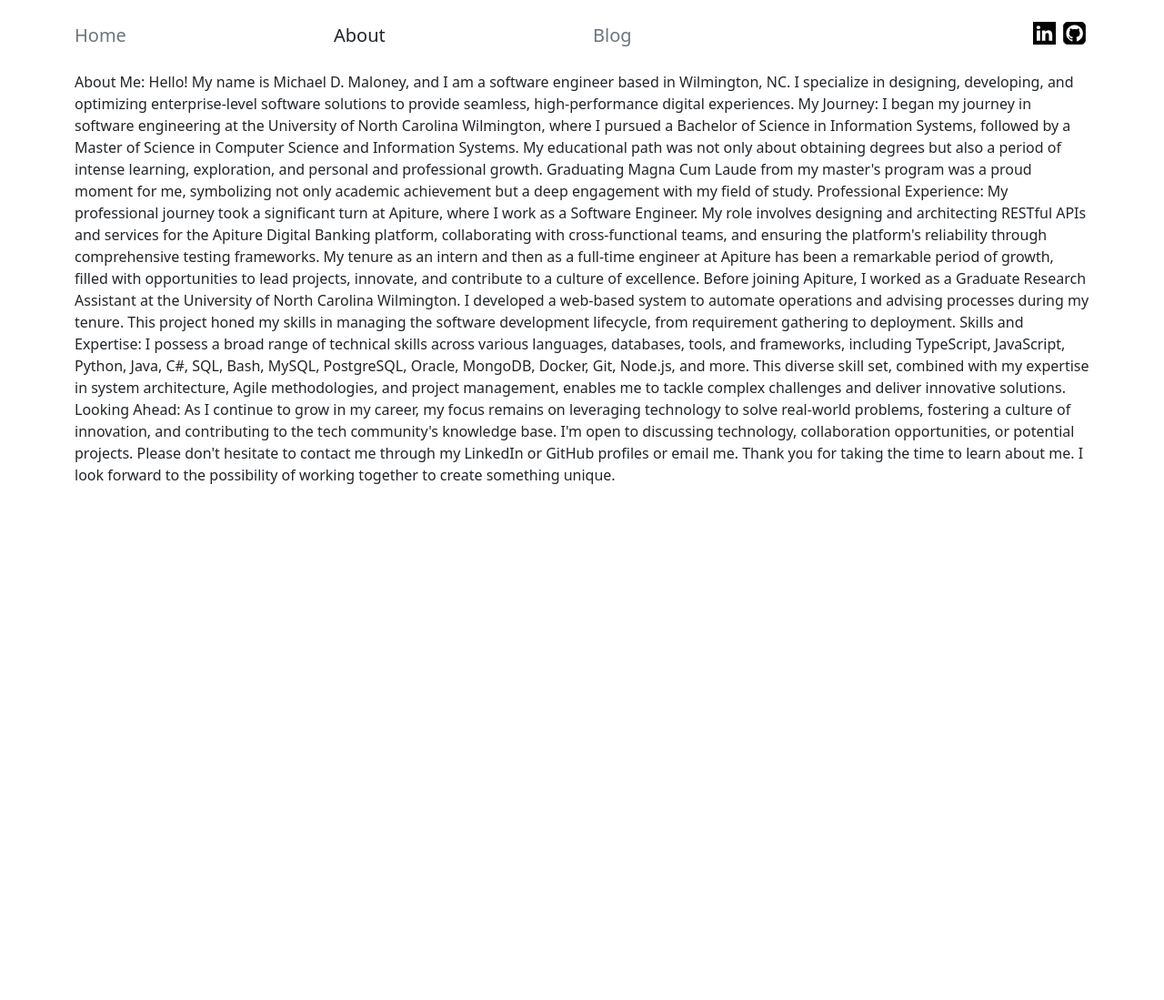
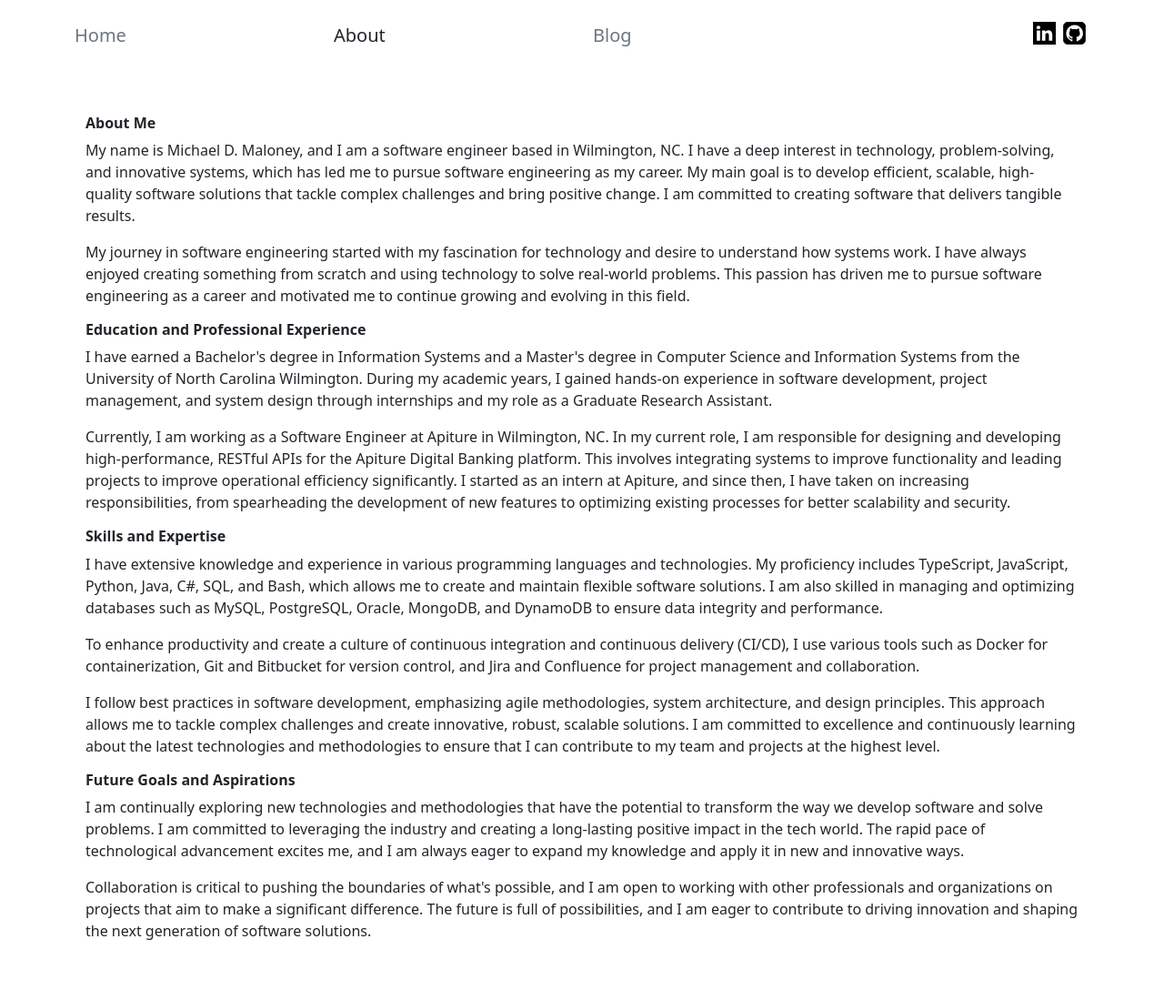
Before and after one commit to MDM1975/MDM1975.github.io, a Jekyll site: the page built from pages/about.html, in a window 1280 px wide. Shown: the whole page at 91% size. Built offline with Jekyll 4.4.1, drawn with Linux system fonts in a browser that asks for light colours; before the commit the page ends 900 px from its top, so only the background shows below that.

Commit message:
revised the about page and added a new article on conditional types in typescript.

```diff
--- a/pages/about.html
+++ b/pages/about.html
@@ -3,52 +3,85 @@ title: About
 layout: base
 ---
 
-<div>
-    About Me:
-    Hello! My name is Michael D. Maloney, and I am a software engineer based in Wilmington, NC. I specialize in
-    designing,
-    developing, and optimizing enterprise-level software solutions to provide seamless, high-performance digital
-    experiences.
+<div class="container my-5">
+    <section class="row">
+        <h5 class="fs-6">
+            <strong>About Me</strong>
+        </h5>
+        <p class="fw-light">
+            My name is Michael D. Maloney, and I am a software engineer based in Wilmington, NC. I have a deep interest
+            in technology, problem-solving, and innovative systems, which has led me to pursue software engineering as
+            my career. My main goal is to develop efficient, scalable, high-quality software solutions that tackle
+            complex challenges and bring positive change. I am committed to creating software that delivers tangible
+            results.
+        </p>
+        <p class="fw-light">
+            My journey in software engineering started with my fascination for technology and desire to understand how
+            systems work. I have always enjoyed creating something from scratch and using technology to solve real-world
+            problems. This passion has driven me to pursue software engineering as a career and motivated me to continue
+            growing and evolving in this field.
+        </p>
+    </section>
 
-    My Journey:
-    I began my journey in software engineering at the University of North Carolina Wilmington, where I pursued a
-    Bachelor of
-    Science in Information Systems, followed by a Master of Science in Computer Science and Information Systems. My
-    educational path was not only about obtaining degrees but also a period of intense learning, exploration, and
-    personal
-    and professional growth. Graduating Magna Cum Laude from my master's program was a proud moment for me, symbolizing
-    not
-    only academic achievement but a deep engagement with my field of study.
+    <section class="row">
+        <h5 class="fs-6">
+            <strong>Education and Professional Experience</strong>
+        </h5>
+        <p class="fw-light">
+            I have earned a Bachelor's degree in Information Systems and a Master's degree in Computer Science and
+            Information Systems from the University of North Carolina Wilmington. During my academic years, I gained
+            hands-on experience in software development, project management, and system design through internships and
+            my role as a Graduate Research Assistant.
+        </p>
+        <p class="fw-light">
+            Currently, I am working as a Software Engineer at Apiture in Wilmington, NC. In my current role, I am
+            responsible for designing and developing high-performance, RESTful APIs for the Apiture Digital Banking
+            platform. This involves integrating systems to improve functionality and leading projects to improve
+            operational efficiency significantly. I started as an intern at Apiture, and since then, I have taken on
+            increasing responsibilities, from spearheading the development of new features to optimizing existing
+            processes for better scalability and security.
+        </p>
+    </section>
 
-    Professional Experience:
-    My professional journey took a significant turn at Apiture, where I work as a Software Engineer. My role involves
-    designing and architecting RESTful APIs and services for the Apiture Digital Banking platform, collaborating with
-    cross-functional teams, and ensuring the platform's reliability through comprehensive testing frameworks. My tenure
-    as
-    an intern and then as a full-time engineer at Apiture has been a remarkable period of growth, filled with
-    opportunities
-    to lead projects, innovate, and contribute to a culture of excellence.
+    <section class="row">
+        <h5 class="fs-6">
+            <strong>Skills and Expertise</strong>
+        </h5>
+        <p class="fw-light">
+            I have extensive knowledge and experience in various programming languages and technologies. My
+            proficiency includes TypeScript, JavaScript, Python, Java, C#, SQL, and Bash, which allows me to create
+            and maintain flexible software solutions. I am also skilled in managing and optimizing databases such as
+            MySQL, PostgreSQL, Oracle, MongoDB, and DynamoDB to ensure data integrity and performance.
+        </p>
+        <p class="fw-light">
+            To enhance productivity and create a culture of continuous integration and continuous delivery (CI/CD),
+            I use various tools such as Docker for containerization, Git and Bitbucket for version control, and Jira
+            and Confluence for project management and collaboration.
+        </p>
+        <p class="fw-light">
+            I follow best practices in software development, emphasizing agile methodologies, system architecture,
+            and design principles. This approach allows me to tackle complex challenges and create innovative,
+            robust, scalable solutions. I am committed to excellence and continuously learning about the latest
+            technologies and methodologies to ensure that I can contribute to my team and projects at the highest
+            level.
+        </p>
+    </section>
 
-    Before joining Apiture, I worked as a Graduate Research Assistant at the University of North Carolina Wilmington. I
-    developed a web-based system to automate operations and advising processes during my tenure. This project honed my
-    skills in managing the software development lifecycle, from requirement gathering to deployment.
-
-    Skills and Expertise:
-    I possess a broad range of technical skills across various languages, databases, tools, and frameworks, including
-    TypeScript, JavaScript, Python, Java, C#, SQL, Bash, MySQL, PostgreSQL, Oracle, MongoDB, Docker, Git, Node.js, and
-    more.
-    This diverse skill set, combined with my expertise in system architecture, Agile methodologies, and project
-    management,
-    enables me to tackle complex challenges and deliver innovative solutions.
-
-    Looking Ahead:
-    As I continue to grow in my career, my focus remains on leveraging technology to solve real-world problems,
-    fostering a
-    culture of innovation, and contributing to the tech community's knowledge base. I'm open to discussing technology,
-    collaboration opportunities, or potential projects. Please don't hesitate to contact me through my LinkedIn or
-    GitHub
-    profiles or email me.
-
-    Thank you for taking the time to learn about me. I look forward to the possibility of working together to create
-    something unique.
+    <section class="row">
+        <h5 class="fs-6">
+            <strong>Future Goals and Aspirations</strong>
+        </h5>
+        <p class="fw-light">
+            I am continually exploring new technologies and methodologies that have the potential to transform the way
+            we develop software and solve problems. I am committed to leveraging the industry and creating a
+            long-lasting positive impact in the tech world. The rapid pace of technological advancement excites me, and
+            I am always eager to expand my knowledge and apply it in new and innovative ways.
+        </p>
+        <p class="fw-light">
+            Collaboration is critical to pushing the boundaries of what's possible, and I am open to working with
+            other professionals and organizations on projects that aim to make a significant difference. The future
+            is full of possibilities, and I am eager to contribute to driving innovation and shaping the next
+            generation of software solutions.
+        </p>
+    </section>
 </div>
```
Also changed, not shown: _posts/2024-02-01-typescript-conditional-types.md (+72 -2 lines).
